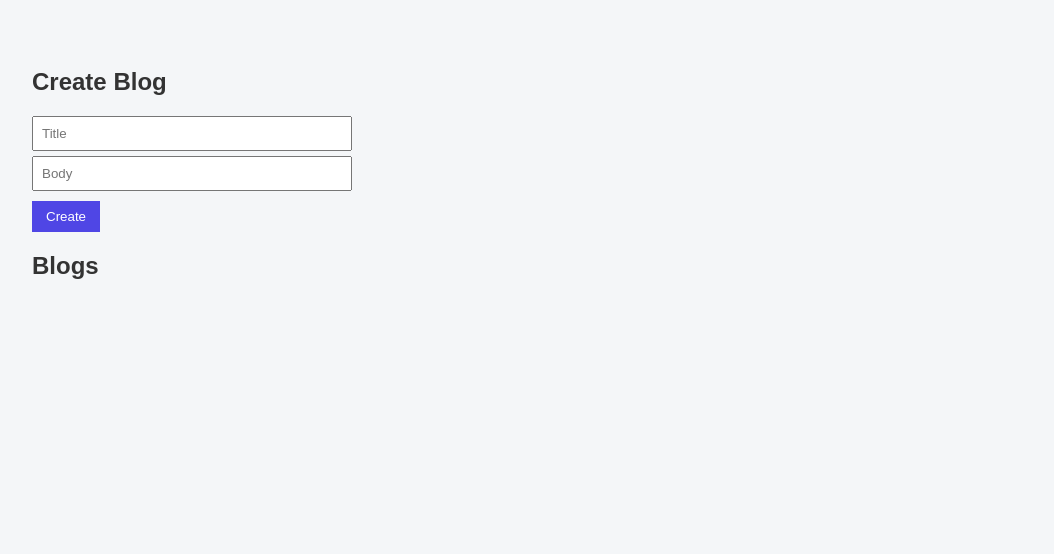
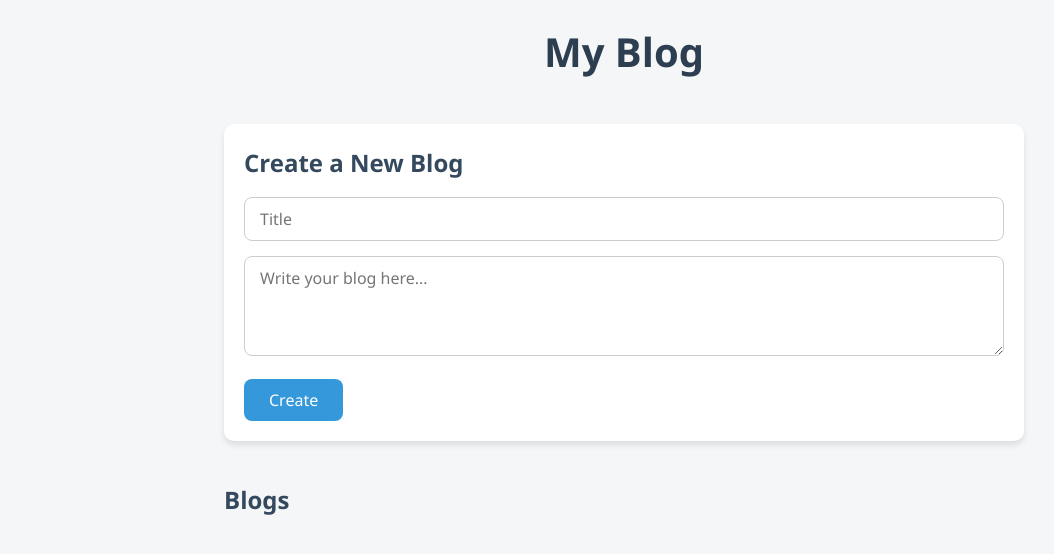
Before and after one commit to AknurOE/web-assignment-3, a website: page public/index.html in a window 1280 px wide. Shown: the whole page, without its empty margins (16-1070 px from the left). Drawn offline with Linux system fonts and the light colour scheme; no server answers.

Commit message:
Добавил новый стиль и обновил index.html

```diff
--- a/public/index.html
+++ b/public/index.html
@@ -1,17 +1,29 @@
 <!DOCTYPE html>
-<html>
+<html lang="en">
 <head>
+  <meta charset="UTF-8">
+  <meta name="viewport" content="width=device-width, initial-scale=1.0">
   <title>Blog CRUD</title>
   <link rel="stylesheet" href="style.css">
 </head>
 <body>
-  <h2>Create Blog</h2>
-  <input id="title" placeholder="Title">
-  <input id="body" placeholder="Body">
-  <button onclick="createBlog()">Create</button>
+  <div class="container">
+    <header>
+      <h1>My Blog</h1>
+    </header>
 
-  <h2>Blogs</h2>
-  <ul id="list"></ul>
+    <section class="create-blog">
+      <h2>Create a New Blog</h2>
+      <input id="title" placeholder="Title">
+      <textarea id="body" placeholder="Write your blog here..."></textarea>
+      <button onclick="createBlog()">Create</button>
+    </section>
+
+    <section class="blog-list">
+      <h2>Blogs</h2>
+      <ul id="list"></ul>
+    </section>
+  </div>
 
   <script src="scripts.js"></script>
 </body>
--- a/public/style.css
+++ b/public/style.css
@@ -1,51 +1,103 @@
-body {
-  font-family: Arial, sans-serif;
-  background: #f4f6f8;
-  padding: 40px;
+/* Reset some default styles */
+* {
+  box-sizing: border-box;
+  margin: 0;
+  padding: 0;
+  font-family: 'Segoe UI', Tahoma, Geneva, Verdana, sans-serif;
 }
 
-h2 {
+body {
+  background-color: #f4f6f8;
   color: #333;
+  line-height: 1.6;
+  padding: 20px;
 }
 
-input {
-  padding: 8px;
-  margin: 5px 0;
-  width: 300px;
-  display: block;
+.container {
+  max-width: 800px;
+  margin: 0 auto;
 }
 
-button {
-  padding: 8px 14px;
-  background: #4f46e5;
-  color: white;
-  border: none;
-  cursor: pointer;
-  margin-top: 5px;
+header {
+  text-align: center;
+  margin-bottom: 40px;
 }
 
-button:hover {
-  background: #4338ca;
+header h1 {
+  font-size: 2.5rem;
+  color: #2c3e50;
 }
 
-ul {
-  padding: 0;
+.create-blog {
+  background: #fff;
+  padding: 20px;
+  border-radius: 10px;
+  box-shadow: 0 4px 6px rgba(0,0,0,0.1);
+  margin-bottom: 40px;
 }
 
-li {
-  list-style: none;
-  background: white;
-  padding: 10px;
-  margin-bottom: 8px;
-  display: flex;
-  justify-content: space-between;
-  align-items: center;
+.create-blog h2 {
+  margin-bottom: 15px;
+  color: #34495e;
 }
 
-li button {
-  background: #dc2626;
+.create-blog input,
+.create-blog textarea {
+  width: 100%;
+  padding: 10px 15px;
+  margin-bottom: 15px;
+  border: 1px solid #ccc;
+  border-radius: 8px;
+  font-size: 1rem;
+  transition: 0.3s;
 }
 
-li button:hover {
-  background: #b91c1c;
+.create-blog input:focus,
+.create-blog textarea:focus {
+  outline: none;
+  border-color: #3498db;
+  box-shadow: 0 0 5px rgba(52, 152, 219, 0.3);
 }
+
+.create-blog textarea {
+  min-height: 100px;
+  resize: vertical;
+}
+
+.create-blog button {
+  background-color: #3498db;
+  color: white;
+  padding: 10px 25px;
+  border: none;
+  border-radius: 8px;
+  font-size: 1rem;
+  cursor: pointer;
+  transition: 0.3s;
+}
+
+.create-blog button:hover {
+  background-color: #2980b9;
+}
+
+.blog-list h2 {
+  margin-bottom: 20px;
+  color: #34495e;
+}
+
+#list {
+  list-style: none;
+}
+
+#list li {
+  background: #fff;
+  padding: 15px 20px;
+  margin-bottom: 15px;
+  border-radius: 10px;
+  box-shadow: 0 2px 4px rgba(0,0,0,0.05);
+  transition: 0.2s;
+}
+
+#list li:hover {
+  transform: translateY(-2px);
+  box-shadow: 0 4px 8px rgba(0,0,0,0.1);
+}
```
